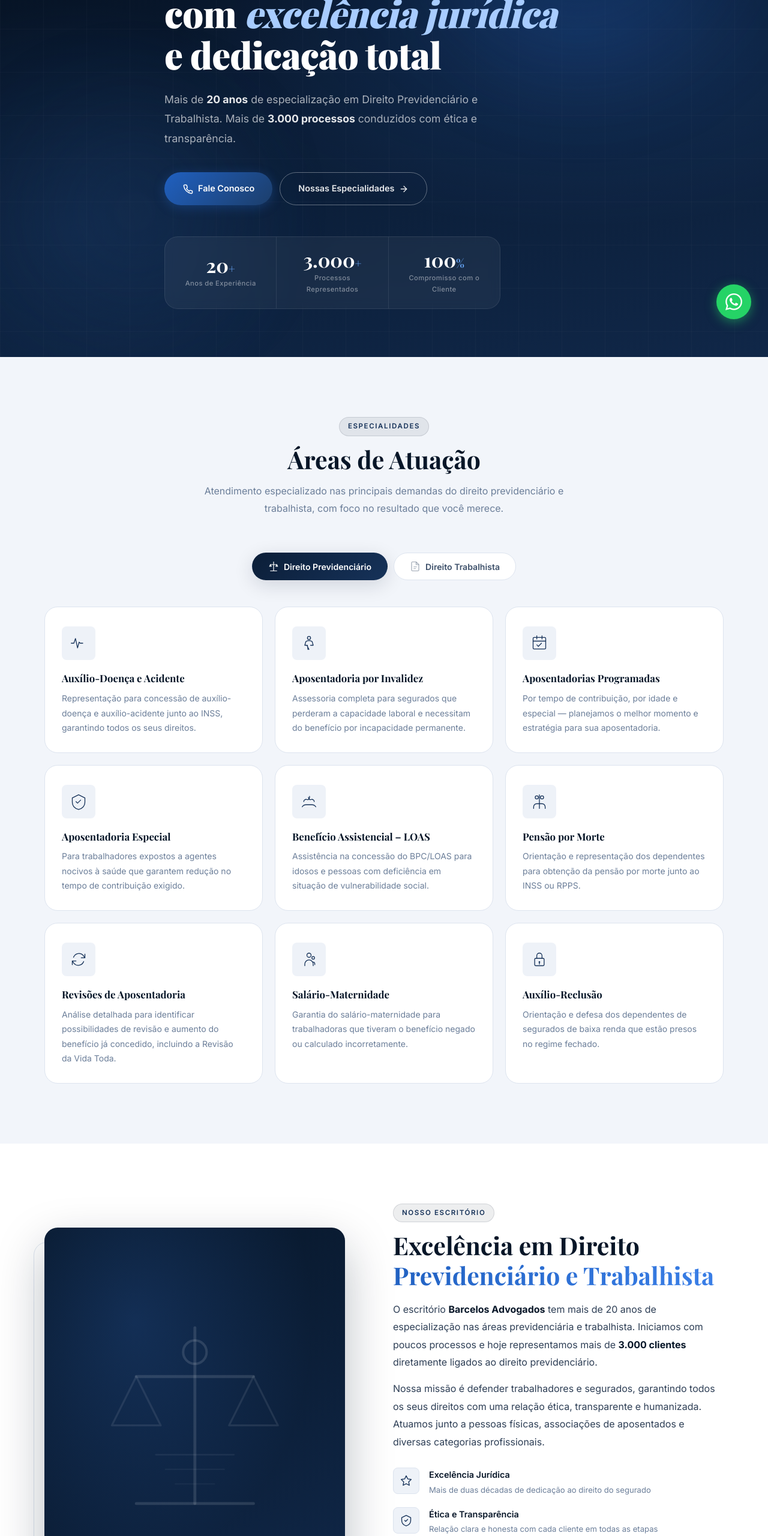
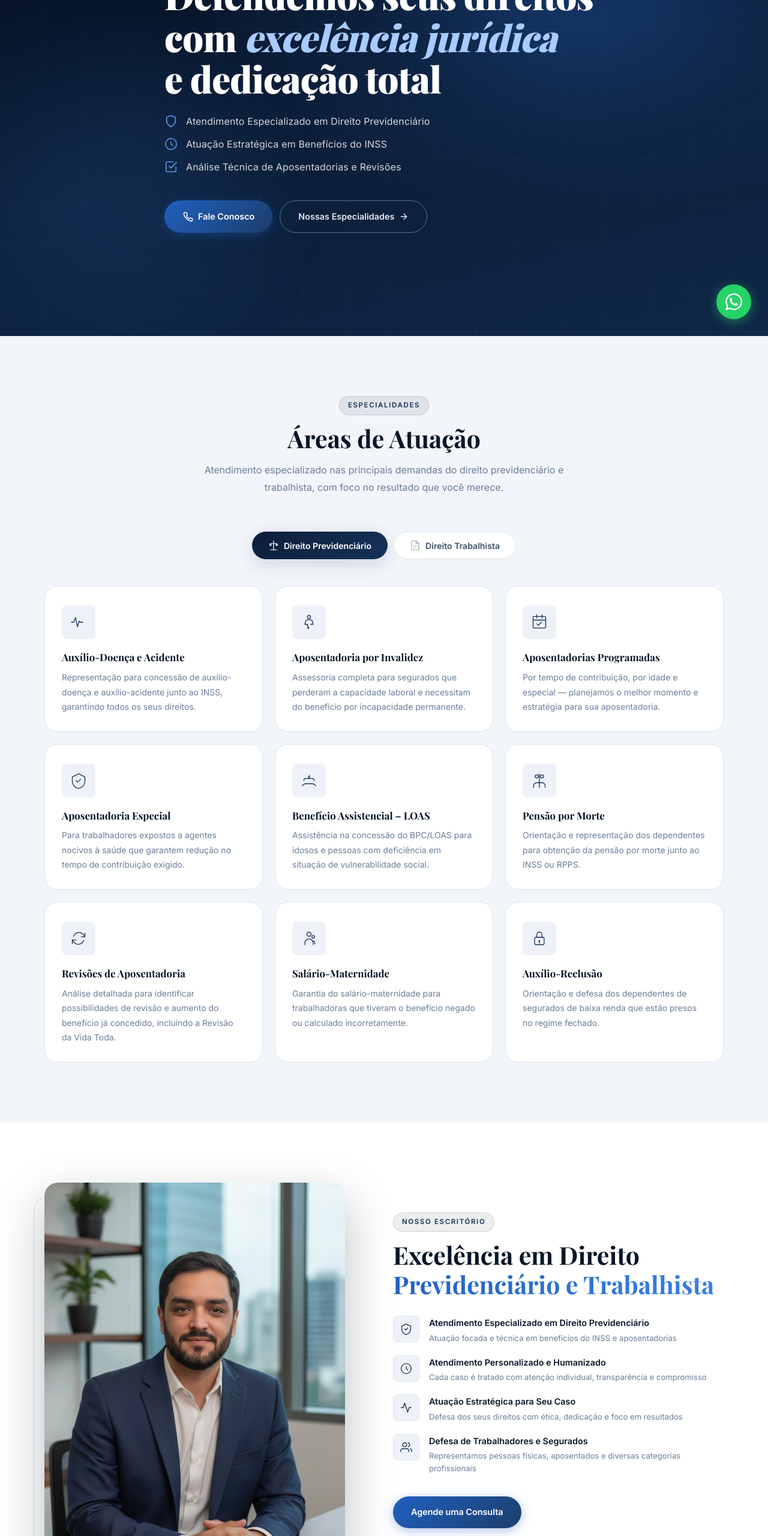
Before and after one commit to ggbrielmesquita-ux/barcelosadvogados, a plain HTML site: page BARCELOS 2/index.html in a window 1280 px wide. Shown: the part 240-2800 px from the top of the page at 60% size. Drawn offline with nearby package versions, Linux system fonts and the light colour scheme; a web font is replaced by a local one.

Commit message:
Add files via upload

```diff
--- a/BARCELOS 2/index.html
+++ b/BARCELOS 2/index.html
@@ -67,10 +67,20 @@
         e dedicação total
       </h1>
 
-      <p class="hero__sub">
-        Mais de <strong>20 anos</strong> de especialização em Direito Previdenciário e Trabalhista.
-        Mais de <strong>3.000 processos</strong> conduzidos com ética e transparência.
-      </p>
+      <ul class="hero__bullets">
+        <li class="hero__bullet">
+          <svg class="bullet__icon" viewBox="0 0 24 24" fill="none" stroke="currentColor" stroke-width="1.8" stroke-linecap="round" stroke-linejoin="round"><path d="M12 22s8-4 8-10V5l-8-3-8 3v7c0 6 8 10 8 10z"/></svg>
+          <span>Atendimento Especializado em Direito Previdenciário</span>
+        </li>
+        <li class="hero__bullet">
+          <svg class="bullet__icon" viewBox="0 0 24 24" fill="none" stroke="currentColor" stroke-width="1.8" stroke-linecap="round" stroke-linejoin="round"><circle cx="12" cy="12" r="10"/><path d="M12 8v4l3 3"/></svg>
+          <span>Atuação Estratégica em Benefícios do INSS</span>
+        </li>
+        <li class="hero__bullet">
+          <svg class="bullet__icon" viewBox="0 0 24 24" fill="none" stroke="currentColor" stroke-width="1.8" stroke-linecap="round" stroke-linejoin="round"><path d="M9 11l3 3L22 4"/><path d="M21 12v7a2 2 0 01-2 2H5a2 2 0 01-2-2V5a2 2 0 012-2h11"/></svg>
+          <span>Análise Técnica de Aposentadorias e Revisões</span>
+        </li>
+      </ul>
 
       <div class="hero__actions">
         <a href="#contact" class="btn btn--primary">
@@ -83,22 +93,6 @@
         </a>
       </div>
 
-      <div class="hero__stats">
-        <div class="stat">
-          <span class="stat__num">20<span class="stat__plus">+</span></span>
-          <span class="stat__label">Anos de Experiência</span>
-        </div>
-        <div class="stat__sep"></div>
-        <div class="stat">
-          <span class="stat__num">3.000<span class="stat__plus">+</span></span>
-          <span class="stat__label">Processos Representados</span>
-        </div>
-        <div class="stat__sep"></div>
-        <div class="stat">
-          <span class="stat__num">100<span class="stat__plus">%</span></span>
-          <span class="stat__label">Compromisso com o Cliente</span>
-        </div>
-      </div>
 
     </div>
 
@@ -356,24 +350,7 @@
 
       <div class="about__visual">
         <div class="about__img-wrapper">
-          <div class="about__img-bg">
-            <!-- Decorative SVG Scales -->
-            <svg class="about__deco-svg" viewBox="0 0 200 240" fill="none" stroke="currentColor" stroke-linecap="round" stroke-linejoin="round">
-              <line x1="100" y1="30" x2="100" y2="210" stroke-width="3"/>
-              <line x1="40" y1="210" x2="160" y2="210" stroke-width="3"/>
-              <line x1="40" y1="80" x2="160" y2="80" stroke-width="3"/>
-              <circle cx="100" cy="55" r="12" stroke-width="2.5"/>
-              <path d="M40 80 L15 130 H65 Z" stroke-width="2" opacity="0.7"/>
-              <path d="M160 80 L135 130 H185 Z" stroke-width="2" opacity="0.7"/>
-              <line x1="60" y1="160" x2="140" y2="160" stroke-width="1.5" opacity="0.5"/>
-              <line x1="70" y1="175" x2="130" y2="175" stroke-width="1.5" opacity="0.4"/>
-              <line x1="80" y1="190" x2="120" y2="190" stroke-width="1.5" opacity="0.3"/>
-            </svg>
-          </div>
-          <div class="about__stat-card">
-            <span class="stat-card-num">3.000<span>+</span></span>
-            <span class="stat-card-label">Processos representados</span>
-          </div>
+          <img src="fotoadv.png" alt="Advogado Barcelos" class="about__photo" />
         </div>
         <div class="about__accent-border"></div>
       </div>
@@ -385,25 +362,7 @@
           <span class="gradient-text">Previdenciário e Trabalhista</span>
         </h2>
 
-        <p class="about__desc">
-          O escritório <strong>Barcelos Advogados</strong> tem mais de 20 anos de especialização nas áreas previdenciária e trabalhista. Iniciamos com poucos processos e hoje representamos mais de <strong>3.000 clientes</strong> diretamente ligados ao direito previdenciário.
-        </p>
-        <p class="about__desc">
-          Nossa missão é defender trabalhadores e segurados, garantindo todos os seus direitos com uma relação ética, transparente e humanizada. Atuamos junto a pessoas físicas, associações de aposentados e diversas categorias profissionais.
-        </p>
-
         <ul class="about__pillars">
-          <li>
-            <div class="pillar-icon">
-              <svg viewBox="0 0 24 24" fill="none" stroke="currentColor" stroke-width="1.6" stroke-linecap="round" stroke-linejoin="round">
-                <polygon points="12 2 15.09 8.26 22 9.27 17 14.14 18.18 21.02 12 17.77 5.82 21.02 7 14.14 2 9.27 8.91 8.26 12 2"/>
-              </svg>
-            </div>
-            <div>
-              <strong>Excelência Jurídica</strong>
-              <span>Mais de duas décadas de dedicação ao direito do segurado</span>
-            </div>
-          </li>
           <li>
             <div class="pillar-icon">
               <svg viewBox="0 0 24 24" fill="none" stroke="currentColor" stroke-width="1.6" stroke-linecap="round" stroke-linejoin="round">
@@ -412,21 +371,45 @@
               </svg>
             </div>
             <div>
-              <strong>Ética e Transparência</strong>
-              <span>Relação clara e honesta com cada cliente em todas as etapas</span>
+              <strong>Atendimento Especializado em Direito Previdenciário</strong>
+              <span>Atuação focada e técnica em benefícios do INSS e aposentadorias</span>
             </div>
           </li>
           <li>
             <div class="pillar-icon">
               <svg viewBox="0 0 24 24" fill="none" stroke="currentColor" stroke-width="1.6" stroke-linecap="round" stroke-linejoin="round">
                 <circle cx="12" cy="12" r="10"/>
-                <circle cx="12" cy="12" r="6"/>
-                <circle cx="12" cy="12" r="2" fill="currentColor" stroke="none"/>
+                <path d="M12 8v4l3 3"/>
               </svg>
             </div>
             <div>
-              <strong>Foco em Resultados</strong>
-              <span>Estratégia personalizada para maximizar suas chances de êxito</span>
+              <strong>Atendimento Personalizado e Humanizado</strong>
+              <span>Cada caso é tratado com atenção individual, transparência e compromisso</span>
+            </div>
+          </li>
+          <li>
+            <div class="pillar-icon">
+              <svg viewBox="0 0 24 24" fill="none" stroke="currentColor" stroke-width="1.6" stroke-linecap="round" stroke-linejoin="round">
+                <polyline points="22 12 18 12 15 21 9 3 6 12 2 12"/>
+              </svg>
+            </div>
+            <div>
+              <strong>Atuação Estratégica para Seu Caso</strong>
+              <span>Defesa dos seus direitos com ética, dedicação e foco em resultados</span>
+            </div>
+          </li>
+          <li>
+            <div class="pillar-icon">
+              <svg viewBox="0 0 24 24" fill="none" stroke="currentColor" stroke-width="1.6" stroke-linecap="round" stroke-linejoin="round">
+                <path d="M17 21v-2a4 4 0 00-4-4H5a4 4 0 00-4 4v2"/>
+                <circle cx="9" cy="7" r="4"/>
+                <path d="M23 21v-2a4 4 0 00-3-3.87"/>
+                <path d="M16 3.13a4 4 0 010 7.75"/>
+              </svg>
+            </div>
+            <div>
+              <strong>Defesa de Trabalhadores e Segurados</strong>
+              <span>Representamos pessoas físicas, aposentados e diversas categorias profissionais</span>
             </div>
           </li>
         </ul>
@@ -524,24 +507,13 @@
         <ul class="contact__list">
           <li>
             <div class="contact-icon">
-              <svg viewBox="0 0 24 24" fill="none" stroke="currentColor" stroke-width="1.6" stroke-linecap="round" stroke-linejoin="round">
-                <path d="M22 16.92v3a2 2 0 01-2.18 2 19.79 19.79 0 01-8.63-3.07A19.5 19.5 0 013.07 11.5a19.79 19.79 0 01-3.07-8.67A2 2 0 012 .72h3a2 2 0 012 1.72c.127.96.361 1.903.7 2.81a2 2 0 01-.45 2.11L6.09 8.91a16 16 0 006 6l1.27-1.27a2 2 0 012.11-.45c.907.339 1.85.573 2.81.7A2 2 0 0122 16v-.08z"/>
-              </svg>
-            </div>
-            <div>
-              <span class="contact-label">Telefone</span>
-              <span class="contact-value">(27) 3319-3211</span>
-            </div>
-          </li>
-          <li>
-            <div class="contact-icon">
               <svg viewBox="0 0 24 24" fill="currentColor">
                 <path d="M17.472 14.382c-.297-.149-1.758-.867-2.03-.967-.273-.099-.471-.148-.67.15-.197.297-.767.966-.94 1.164-.173.199-.347.223-.644.075-.297-.15-1.255-.463-2.39-1.475-.883-.788-1.48-1.761-1.653-2.059-.173-.297-.018-.458.13-.606.134-.133.298-.347.446-.52.149-.174.198-.298.298-.497.099-.198.05-.371-.025-.52-.075-.149-.669-1.612-.916-2.207-.242-.579-.487-.5-.669-.51-.173-.008-.371-.01-.57-.01-.198 0-.52.074-.792.372-.272.297-1.04 1.016-1.04 2.479 0 1.462 1.065 2.875 1.213 3.074.149.198 2.096 3.2 5.077 4.487.709.306 1.262.489 1.694.625.712.227 1.36.195 1.871.118.571-.085 1.758-.719 2.006-1.413.248-.694.248-1.289.173-1.413-.074-.124-.272-.198-.57-.347m-5.421 7.403h-.004a9.87 9.87 0 01-5.031-1.378l-.361-.214-3.741.982.998-3.648-.235-.374a9.86 9.86 0 01-1.51-5.26c.001-5.45 4.436-9.884 9.888-9.884 2.64 0 5.122 1.03 6.988 2.898a9.825 9.825 0 012.893 6.994c-.003 5.45-4.437 9.884-9.885 9.884m8.413-18.297A11.815 11.815 0 0012.05 0C5.495 0 .16 5.335.157 11.892c0 2.096.547 4.142 1.588 5.945L.057 24l6.305-1.654a11.882 11.882 0 005.683 1.448h.005c6.554 0 11.89-5.335 11.893-11.893a11.821 11.821 0 00-3.48-8.413z"/>
               </svg>
             </div>
             <div>
               <span class="contact-label">WhatsApp</span>
-              <span class="contact-value">(27) 9 9909-2998</span>
+              <span class="contact-value">(27) 99793-8984</span>
             </div>
           </li>
           <li>
@@ -559,25 +531,13 @@
           <li>
             <div class="contact-icon">
               <svg viewBox="0 0 24 24" fill="none" stroke="currentColor" stroke-width="1.6" stroke-linecap="round" stroke-linejoin="round">
-                <path d="M21 10c0 7-9 13-9 13s-9-6-9-13a9 9 0 0118 0z"/>
-                <circle cx="12" cy="10" r="3"/>
-              </svg>
-            </div>
-            <div>
-              <span class="contact-label">Endereço</span>
-              <span class="contact-value">Av. Henrique Moscoso, 1023, Ed. Central, sala 302<br/>Centro — Vila Velha, ES</span>
-            </div>
-          </li>
-          <li>
-            <div class="contact-icon">
-              <svg viewBox="0 0 24 24" fill="none" stroke="currentColor" stroke-width="1.6" stroke-linecap="round" stroke-linejoin="round">
                 <circle cx="12" cy="12" r="10"/>
                 <polyline points="12 6 12 12 16 14"/>
               </svg>
             </div>
             <div>
               <span class="contact-label">Horário de Atendimento</span>
-              <span class="contact-value">Segunda a Sexta — 08h30 às 17h00</span>
+              <span class="contact-value">Segunda a Sexta — 08h00 às 18h00</span>
             </div>
           </li>
         </ul>
@@ -593,14 +553,14 @@
         <h3 class="wpp-cta__title">Atendimento pelo WhatsApp</h3>
         <p class="wpp-cta__text">Converse diretamente com nossa equipe. Análise do caso sem compromisso e sem custo inicial.</p>
 
-        <a href="https://wa.me/5527999092998?text=Olá,%20gostaria%20de%20saber%20mais%20sobre%20os%20serviços%20do%20escritório%20Barcelos%20Advogados." class="wpp-btn" target="_blank" rel="noopener">
+        <a href="https://wa.me/5527997938984?text=Olá,%20gostaria%20de%20saber%20mais%20sobre%20os%20serviços%20do%20escritório%20Barcelos%20Advogados." class="wpp-btn" target="_blank" rel="noopener">
           <svg viewBox="0 0 24 24" fill="currentColor" width="22" height="22">
             <path d="M17.472 14.382c-.297-.149-1.758-.867-2.03-.967-.273-.099-.471-.148-.67.15-.197.297-.767.966-.94 1.164-.173.199-.347.223-.644.075-.297-.15-1.255-.463-2.39-1.475-.883-.788-1.48-1.761-1.653-2.059-.173-.297-.018-.458.13-.606.134-.133.298-.347.446-.52.149-.174.198-.298.298-.497.099-.198.05-.371-.025-.52-.075-.149-.669-1.612-.916-2.207-.242-.579-.487-.5-.669-.51-.173-.008-.371-.01-.57-.01-.198 0-.52.074-.792.372-.272.297-1.04 1.016-1.04 2.479 0 1.462 1.065 2.875 1.213 3.074.149.198 2.096 3.2 5.077 4.487.709.306 1.262.489 1.694.625.712.227 1.36.195 1.871.118.571-.085 1.758-.719 2.006-1.413.248-.694.248-1.289.173-1.413-.074-.124-.272-.198-.57-.347m-5.421 7.403h-.004a9.87 9.87 0 01-5.031-1.378l-.361-.214-3.741.982.998-3.648-.235-.374a9.86 9.86 0 01-1.51-5.26c.001-5.45 4.436-9.884 9.888-9.884 2.64 0 5.122 1.03 6.988 2.898a9.825 9.825 0 012.893 6.994c-.003 5.45-4.437 9.884-9.885 9.884m8.413-18.297A11.815 11.815 0 0012.05 0C5.495 0 .16 5.335.157 11.892c0 2.096.547 4.142 1.588 5.945L.057 24l6.305-1.654a11.882 11.882 0 005.683 1.448h.005c6.554 0 11.89-5.335 11.893-11.893a11.821 11.821 0 00-3.48-8.413z"/>
           </svg>
           Iniciar conversa
         </a>
 
-        <p class="wpp-cta__num">(27) 9 9909-2998</p>
+        <p class="wpp-cta__num">(27) 99793-8984</p>
 
         <div class="wpp-cta__note">
           <svg viewBox="0 0 24 24" fill="none" stroke="currentColor" stroke-width="1.6" stroke-linecap="round" stroke-linejoin="round" width="16" height="16"><circle cx="12" cy="12" r="10"/><polyline points="12 6 12 12 16 14"/></svg>
@@ -665,10 +625,8 @@
 
       <div class="footer__contact-col">
         <h4>Contato</h4>
-        <p>(27) 3319-3211</p>
-        <p>(27) 9 9909-2998</p>
+        <p>(27) 99793-8984</p>
         <p>atendimento@barcelosadvogados.com.br</p>
-        <p>Av. Henrique Moscoso, 1023<br/>Vila Velha – ES</p>
       </div>
 
     </div>
@@ -682,7 +640,7 @@
   </footer>
 
   <!-- WhatsApp FAB -->
-  <a href="https://wa.me/5527999092998" class="wpp-fab" target="_blank" rel="noopener" aria-label="WhatsApp">
+  <a href="https://wa.me/5527997938984" class="wpp-fab" target="_blank" rel="noopener" aria-label="WhatsApp">
     <svg viewBox="0 0 24 24" fill="currentColor" width="28" height="28">
       <path d="M17.472 14.382c-.297-.149-1.758-.867-2.03-.967-.273-.099-.471-.148-.67.15-.197.297-.767.966-.94 1.164-.173.199-.347.223-.644.075-.297-.15-1.255-.463-2.39-1.475-.883-.788-1.48-1.761-1.653-2.059-.173-.297-.018-.458.13-.606.134-.133.298-.347.446-.52.149-.174.198-.298.298-.497.099-.198.05-.371-.025-.52-.075-.149-.669-1.612-.916-2.207-.242-.579-.487-.5-.669-.51-.173-.008-.371-.01-.57-.01-.198 0-.52.074-.792.372-.272.297-1.04 1.016-1.04 2.479 0 1.462 1.065 2.875 1.213 3.074.149.198 2.096 3.2 5.077 4.487.709.306 1.262.489 1.694.625.712.227 1.36.195 1.871.118.571-.085 1.758-.719 2.006-1.413.248-.694.248-1.289.173-1.413-.074-.124-.272-.198-.57-.347m-5.421 7.403h-.004a9.87 9.87 0 01-5.031-1.378l-.361-.214-3.741.982.998-3.648-.235-.374a9.86 9.86 0 01-1.51-5.26c.001-5.45 4.436-9.884 9.888-9.884 2.64 0 5.122 1.03 6.988 2.898a9.825 9.825 0 012.893 6.994c-.003 5.45-4.437 9.884-9.885 9.884m8.413-18.297A11.815 11.815 0 0012.05 0C5.495 0 .16 5.335.157 11.892c0 2.096.547 4.142 1.588 5.945L.057 24l6.305-1.654a11.882 11.882 0 005.683 1.448h.005c6.554 0 11.89-5.335 11.893-11.893a11.821 11.821 0 00-3.48-8.413z"/>
     </svg>
--- a/BARCELOS 2/style.css
+++ b/BARCELOS 2/style.css
@@ -248,37 +248,35 @@ button{font-family:var(--font-sans);cursor:pointer;border:none;background:none}
 }
 .hero__sub strong{color:rgba(255,255,255,.9)}
 
+/* Hero bullets */
+.hero__bullets{
+  list-style:none;
+  padding:0;margin:0 0 44px;
+  display:flex;flex-direction:column;gap:14px;
+  max-width:520px;
+}
+.hero__bullet{
+  display:flex;align-items:center;gap:14px;
+  font-size:1rem;
+  color:rgba(255,255,255,.82);
+  font-weight:400;
+  letter-spacing:.01em;
+  line-height:1.5;
+  animation:bulletFadeIn .5s var(--ease) both;
+}
+.hero__bullet:nth-child(1){animation-delay:.1s}
+.hero__bullet:nth-child(2){animation-delay:.22s}
+.hero__bullet:nth-child(3){animation-delay:.34s}
+@keyframes bulletFadeIn{from{opacity:0;transform:translateX(-14px)}to{opacity:1;transform:none}}
+.bullet__icon{
+  flex-shrink:0;
+  width:22px;height:22px;
+  color:var(--blue-light);
+  opacity:.85;
+}
+
 .hero__actions{display:flex;gap:12px;flex-wrap:wrap;margin-bottom:52px}
 
-/* Stats bar */
-.hero__stats{
-  display:flex;align-items:center;gap:0;
-  background:rgba(255,255,255,.05);
-  border:1px solid rgba(255,255,255,.09);
-  border-radius:var(--r-lg);
-  backdrop-filter:blur(8px);
-  overflow:hidden;
-  max-width:560px;
-}
-.stat{
-  flex:1;
-  padding:22px 24px;
-  text-align:center;
-}
-.stat__num{
-  display:block;
-  font-family:var(--font-serif);
-  font-size:2rem;font-weight:700;
-  color:var(--white);line-height:1;
-}
-.stat__plus{font-size:1.2rem;color:var(--blue-light)}
-.stat__label{
-  display:block;margin-top:5px;
-  font-size:.7rem;font-weight:500;
-  letter-spacing:.04em;
-  color:rgba(255,255,255,.45);
-}
-.stat__sep{width:1px;align-self:stretch;background:rgba(255,255,255,.09)}
 
 
 /* ══════════════════════════════════════════
@@ -403,27 +401,15 @@ button{font-family:var(--font-sans);cursor:pointer;border:none;background:none}
 
 /* Visual side */
 .about__visual{position:relative}
-.about__img-wrapper{position:relative;z-index:1}
+.about__img-wrapper{position:relative;z-index:1;border-radius:var(--r-lg);overflow:hidden;box-shadow:var(--shadow-xl);}
 
-.about__img-bg{
-  width:100%;aspect-ratio:4/5;
-  background:linear-gradient(150deg,var(--navy-900) 0%,var(--navy-700) 100%);
+.about__photo{
+  width:100%;
+  aspect-ratio:4/5;
+  object-fit:cover;
+  object-position:top center;
+  display:block;
   border-radius:var(--r-lg);
-  display:flex;align-items:center;justify-content:center;
-  overflow:hidden;
-  box-shadow:var(--shadow-xl);
-  position:relative;
-}
-.about__img-bg::before{
-  content:'';position:absolute;inset:0;
-  background:radial-gradient(ellipse at 30% 25%,rgba(58,127,232,.2) 0%,transparent 60%);
-}
-
-/* Decorative SVG */
-.about__deco-svg{
-  width:65%;height:auto;
-  color:rgba(255,255,255,.12);
-  position:relative;z-index:1;
 }
 
 /* Floating stat card */
@@ -804,6 +790,8 @@ button{font-family:var(--font-sans);cursor:pointer;border:none;background:none}
   .hero__content{padding-top:100px}
   .hero__title{font-size:clamp(1.9rem,7vw,2.8rem);letter-spacing:-.01em}
   .hero__sub{font-size:1rem}
+  .hero__bullets{gap:12px;margin-bottom:36px;max-width:100%}
+  .hero__bullet{font-size:.95rem}
   .hero__actions{gap:12px;margin-bottom:44px}
   .hero__stats{
     display:grid;
```
Also changed, not shown: BARCELOS 2/fotoadv.png (added).
